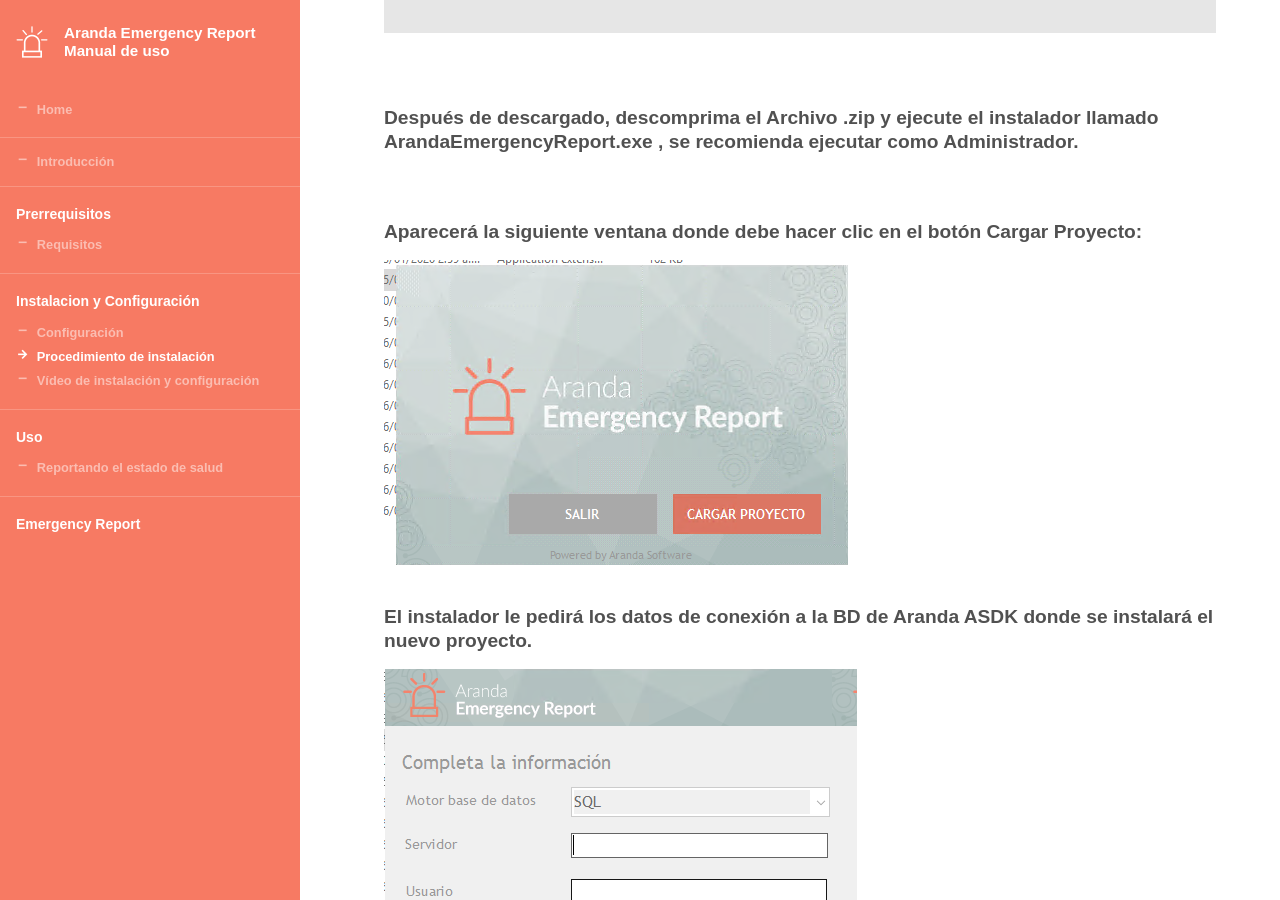
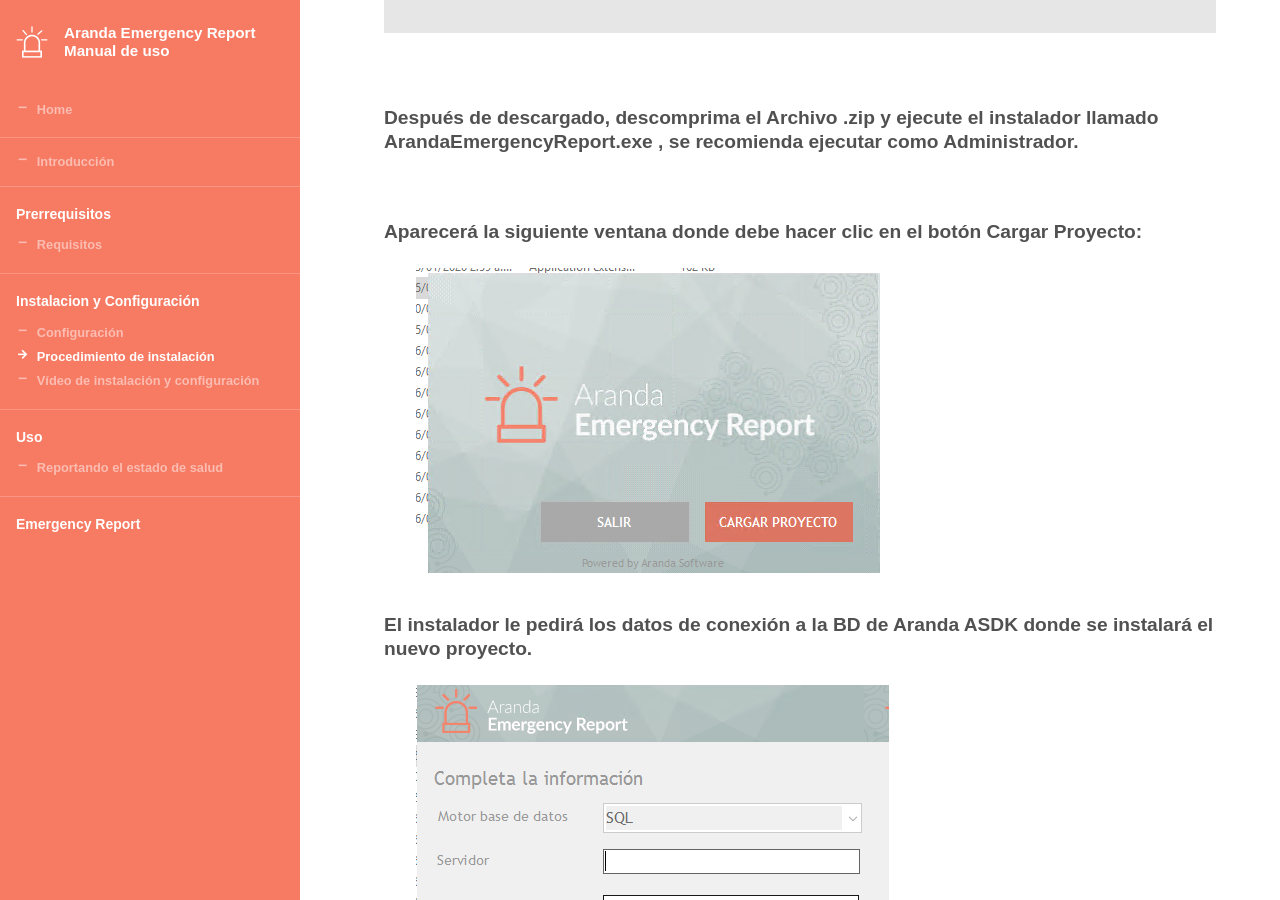
Before and after one commit to Nats85/ArandaEmergencyReport, a Jekyll site: the page built from _docs/configuracion/instalación y configuración.md, in a window 1280 px wide and 900 px high, scrolled down 667 px. Built offline with Jekyll 4.4.1, drawn with Linux system fonts in a browser that asks for light colours.

Commit message:
Update instalación y configuración.md

```diff
--- a/_docs/configuracion/instalación y configuración.md
+++ b/_docs/configuracion/instalación y configuración.md
@@ -20,11 +20,11 @@ info:
 
 ### Aparecerá la siguiente ventana donde debe hacer clic en el botón **Cargar Proyecto**:
 
-![]({{ site.baseurl }}/styleguide/images/2eab7834ccec257804e427734bd4b69f.png)
+>![]({{ site.baseurl }}/styleguide/images/2eab7834ccec257804e427734bd4b69f.png)
 
 ### El instalador le pedirá los datos de conexión a la BD de Aranda ASDK donde se instalará el nuevo proyecto.
 
-![]({{ site.baseurl }}/styleguide/images/3c1e09cc50bbab2752fa3510d3c97987.png)
+>![]({{ site.baseurl }}/styleguide/images/3c1e09cc50bbab2752fa3510d3c97987.png)
 
 >
 
@@ -32,7 +32,7 @@ info:
 
 ###  Luego de diligenciar los datos, verifique que estos sean correctos haciendo clic en el botón **Probar**.
 
-![]({{ site.baseurl }}/styleguide/images/007a94ece923e8de82b344ac06aac4f5.png)
+>![]({{ site.baseurl }}/styleguide/images/007a94ece923e8de82b344ac06aac4f5.png)
 
 
 
```
